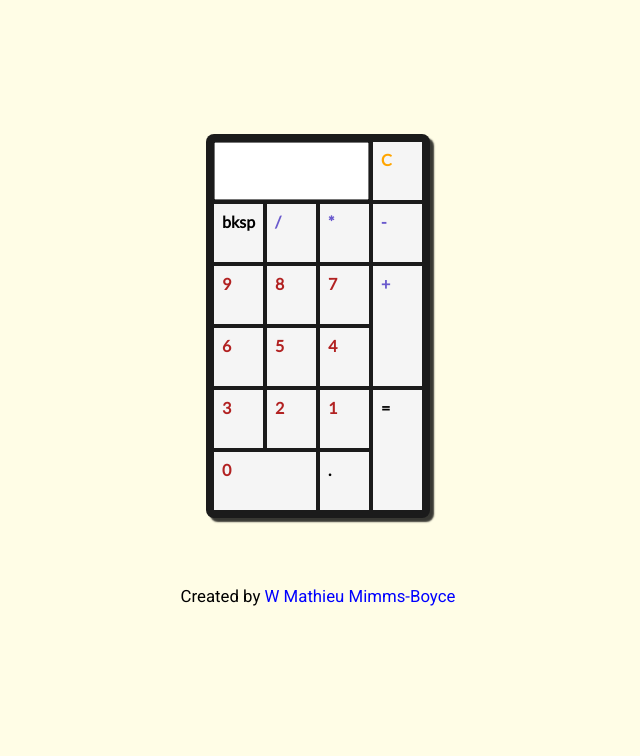
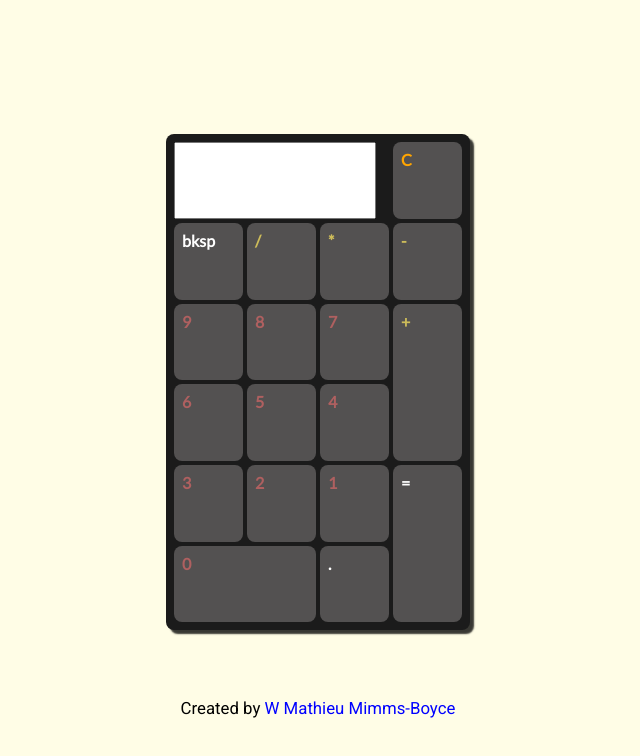
Before and after one commit to mmboyce/calculator, a plain HTML site: page index.html in a window 1280 px wide. Shown: the whole page, without its empty margins (322-962 px from the left). Drawn offline with Linux system fonts and the light colour scheme.

Commit message:
Make styling cool.

```diff
--- a/style.css
+++ b/style.css
@@ -21,14 +21,17 @@ body {
     box-shadow: 0.25em 0.25em 0.10em #000000c7;
     grid-template-columns: 1fr 1fr 1fr 1fr;
     align-self: center;
-    height: 23em;
-    width: 13em;
+    height: 30em;
+    width: 18em;
 }
 
 #display {
     grid-column-start: 1;
     grid-column-end: 4;
     grid-row-start: 1;
+    width: 90%;
+    font-family: 'Roboto', sans-serif;
+    font-size: 1.3em;
 }
 
 #func-bksp {
@@ -61,7 +64,6 @@ body {
 }
 
 #func-equal {
-    color: black;
     grid-row-start: 5;
     grid-row-end: 7;
     grid-column-start: 4;
@@ -74,17 +76,32 @@ body {
 
 
 .num {
-    color: firebrick;
+    color: #af6060;
+}
+
+.num:hover {
+    color: #ca4646;
+    font-weight: bold;
 }
 
 .func {
-    color: slateblue;
+    color: #cdbc5a;
+}
+
+.func:hover {
+    color: #ece2a4;
+    font-weight: bold;
 }
 
 li {
     list-style-type: none;
     padding: 0.5em;
-    background-color: whitesmoke;
+    background-color: #535151;
+    border-radius: 0.5em;
+}
+
+li:hover {
+    background: #949292;
 }
 
 #credit {
@@ -103,3 +120,7 @@ li {
 #credit a:hover {
     color: firebrick;
 }
+
+#func-equal, #func-bksp, #func-dec {
+    color: white;
+}
```
